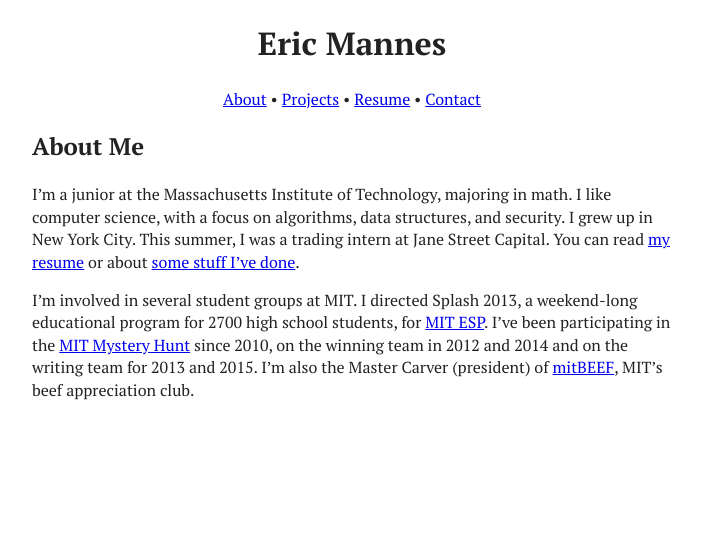
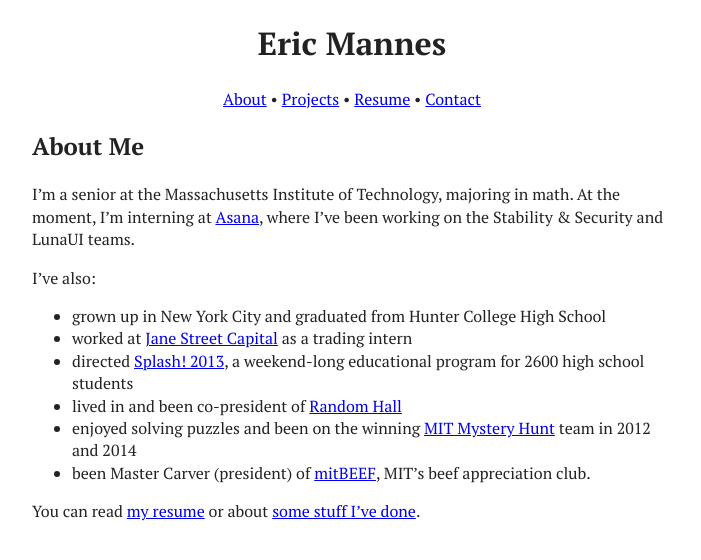
Before and after one commit to emannes/emannes.github.io, a Jekyll site: the page built from index.md, in a window 1280 px wide. Shown: the top 560 px of the page, without its empty margins (288-989 px from the left). Built offline with Jekyll 4.4.1, drawn with Linux system fonts in a browser that asks for light colours; nearby versions of some CDN libraries.

Commit message:
Updated for summer 2015

```diff
--- a/index.md
+++ b/index.md
@@ -6,6 +6,16 @@ permalink: /
 
 ## About Me ##
 
-I'm a junior at the Massachusetts Institute of Technology, majoring in math.  I like computer science, with a focus on algorithms, data structures, and security. I grew up in New York City. This summer, I was a trading intern at Jane Street Capital. You can read [my resume](/files/resume.pdf) or about [some stuff I've done](/projects/).
 
-I'm involved in several student groups at MIT. I directed Splash 2013, a weekend-long educational program for 2700 high school students, for [MIT ESP](http://esp.mit.edu/). I've been participating in the [MIT Mystery Hunt](http://web.mit.edu/puzzle/www/) since 2010, on the winning team in 2012 and 2014 and on the writing team for 2013 and 2015. I'm also the Master Carver (president) of [mitBEEF](http://web.mit.edu/mitbeef/), MIT's beef appreciation club.
+I'm a senior at the Massachusetts Institute of Technology, majoring in math. At the moment, I'm interning at [Asana](https://www.asana.com), where I've been working on the Stability & Security and LunaUI teams.
+
+I've also:
+
+* grown up in New York City and graduated from Hunter College High School
+- worked at [Jane Street Capital](http://www.janestreet.com) as a trading intern
+- directed [Splash! 2013](http://esp.mit.edu/learn/Splash/2013/catalog), a weekend-long educational program for 2600 high school students
+- lived in and been co-president of [Random Hall](http://web.mit.edu/random-hall/www/)
+- enjoyed solving puzzles and been on the winning [MIT Mystery Hunt](http://web.mit.edu/puzzle/www/) team in 2012 and 2014
+- been Master Carver (president) of [mitBEEF](http://web.mit.edu/mitbeef/www/), MIT's beef appreciation club.
+
+ You can read [my resume](/files/resume.pdf) or about [some stuff I've done](/projects/).
```
Also changed, not shown: projects.md (+6 -5 lines), 1 other file.
